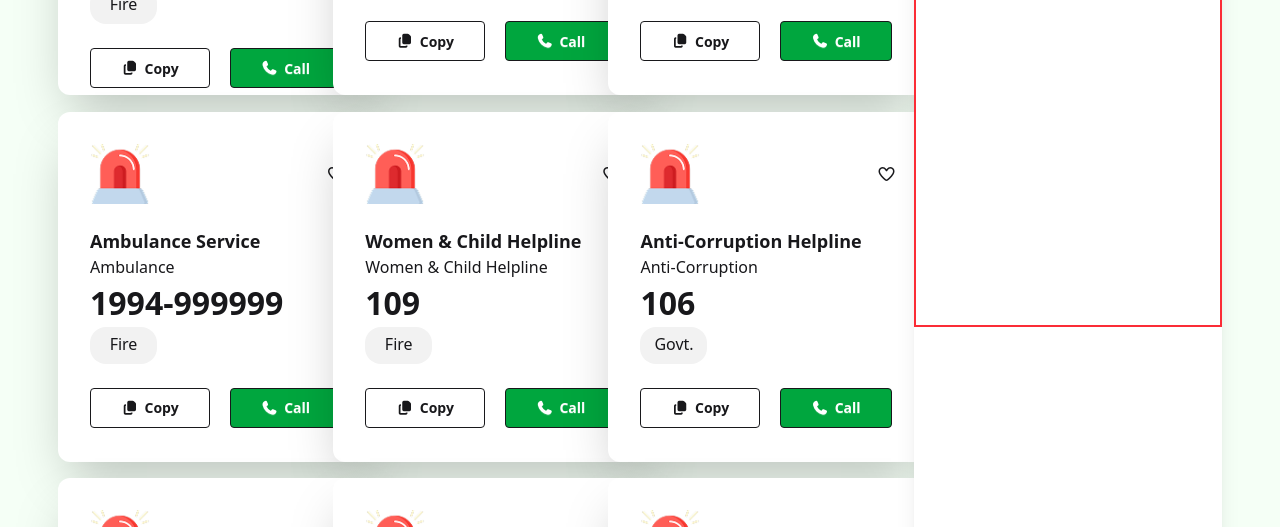
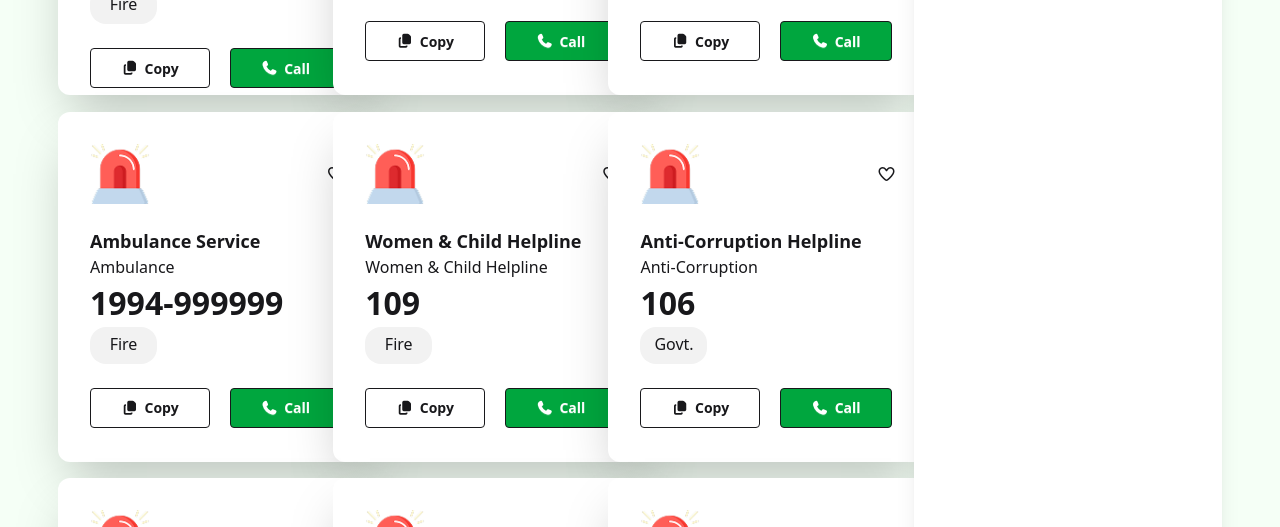
Before and after one commit to nakib233/B12-A5-Emergency-Hotline, a plain HTML site: page index.html in a window 1280 px wide. Shown: the part 652-1179 px from the top of the page. Drawn offline with nearby package versions, Linux system fonts and the light colour scheme.

Commit message:
removed the borders

```diff
--- a/index.html
+++ b/index.html
@@ -394,10 +394,7 @@
           </button>
         </div>
 
-        <div
-          id="call_history_container"
-          class="border-2 border-red-500 h-[500px]"
-        ></div>
+        <div id="call_history_container" class="h-[500px]"></div>
       </div>
     </section>
 
```
